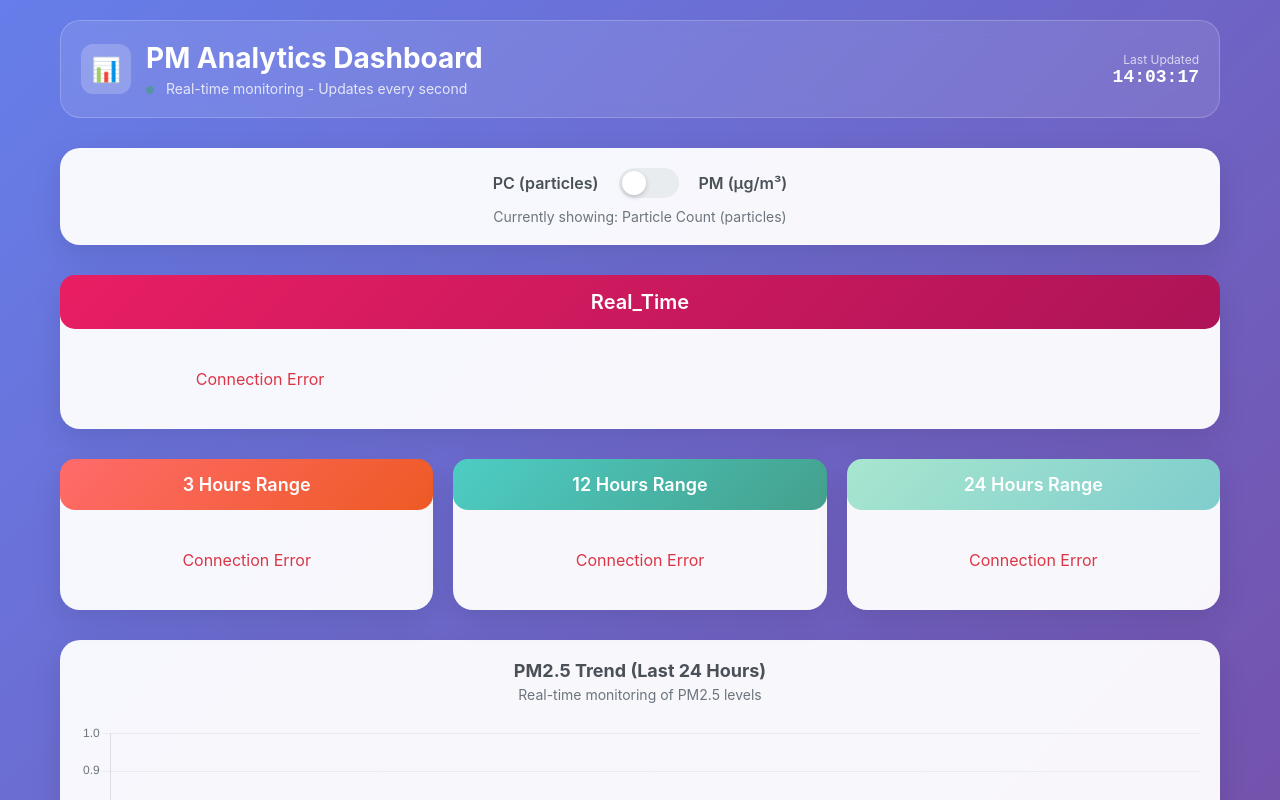
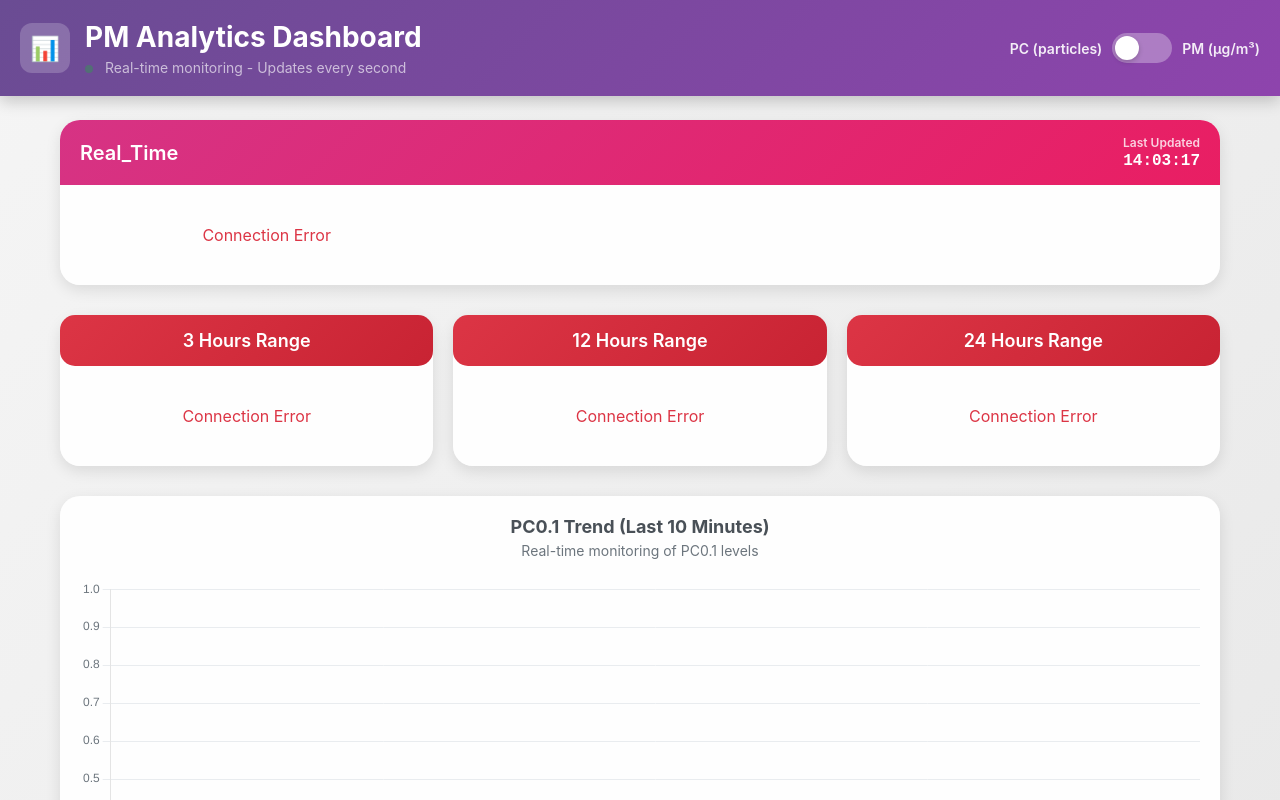
Before and after one commit to rebenow144/peira-wed0.1, a plain HTML site: page fontend/teat3.html in a window 1280 px wide. Shown: the top 800 px of the page. Drawn offline with nearby package versions, Linux system fonts and the light colour scheme; no server answers.

Commit message:
edit chart

```diff
--- a/fontend/teat3.html
+++ b/fontend/teat3.html
@@ -14,9 +14,10 @@
 
     body {
       font-family: -apple-system, BlinkMacSystemFont, 'Segoe UI', Roboto, sans-serif;
-      background: linear-gradient(135deg, #667eea 0%, #764ba2 100%);
+      background: linear-gradient(135deg, #f5f5f5 0%, #e8e8e8 100%);
       min-height: 100vh;
       color: #333;
+      padding-top: 100px; /* Space for fixed navbar */
     }
 
     .container {
@@ -27,16 +28,22 @@
 
     /* Header */
     .header {
-      background: rgba(255, 255, 255, 0.1);
+      background: linear-gradient(135deg, #6a4c93 0%, #8e44ad 100%);
       backdrop-filter: blur(10px);
-      border-radius: 20px;
+      border-radius: 0;
       padding: 20px;
       margin-bottom: 30px;
       color: white;
       display: flex;
       justify-content: space-between;
       align-items: center;
-      border: 1px solid rgba(255, 255, 255, 0.2);
+      box-shadow: 0 5px 15px rgba(0, 0, 0, 0.2);
+      position: fixed;
+      top: 0;
+      left: 0;
+      right: 0;
+      z-index: 1000;
+      width: 100%;
     }
 
     .header-left {
@@ -54,70 +61,53 @@
       align-items: center;
       justify-content: center;
       font-size: 24px;
+      color: white;
     }
 
     .header-title {
       font-size: 28px;
       font-weight: 700;
       margin-bottom: 5px;
+      color: white;
     }
 
     .header-subtitle {
       font-size: 14px;
       opacity: 0.8;
+      color: rgba(255, 255, 255, 0.8);
     }
 
-    .header-right {
-      text-align: right;
-    }
-
-    .last-update-label {
-      font-size: 12px;
-      opacity: 0.7;
-    }
-
-    .last-update-time {
-      font-size: 18px;
-      font-weight: 600;
-      font-family: monospace;
-    }
-
-    /* Toggle Switch */
-    .toggle-section {
-      background: rgba(255, 255, 255, 0.95);
-      border-radius: 20px;
-      padding: 20px;
-      margin-bottom: 30px;
-      box-shadow: 0 10px 30px rgba(0, 0, 0, 0.1);
-      text-align: center;
+    /* Toggle Switch in Header */
+    .header-toggle {
+      display: flex;
+      align-items: center;
+      gap: 15px;
     }
 
     .toggle-container {
       display: flex;
-      justify-content: center;
       align-items: center;
-      gap: 20px;
-      margin-bottom: 10px;
+      gap: 10px;
     }
 
     .toggle-label {
-      font-size: 16px;
+      font-size: 14px;
       font-weight: 600;
-      color: #495057;
+      color: rgba(255, 255, 255, 0.9);
     }
 
     .toggle-switch {
       position: relative;
       width: 60px;
       height: 30px;
-      background: #e9ecef;
+      background: rgba(255, 255, 255, 0.3);
       border-radius: 15px;
       cursor: pointer;
       transition: all 0.3s ease;
     }
 
     .toggle-switch.active {
-      background: linear-gradient(135deg, #667eea, #764ba2);
+      background: rgba(255, 255, 255, 0.5);
     }
 
     .toggle-slider {
@@ -136,44 +126,58 @@
       transform: translateX(30px);
     }
 
-    .toggle-description {
-      font-size: 14px;
-      color: #6c757d;
-      margin-top: 10px;
-    }
-
     /* Real-time Section */
     .realtime-section {
       background: rgba(255, 255, 255, 0.95);
       border-radius: 20px;
-      padding: 20px;
+      padding: 0;
       margin-bottom: 30px;
-      box-shadow: 0 10px 30px rgba(0, 0, 0, 0.1);
+      box-shadow: 0 5px 15px rgba(0, 0, 0, 0.1);
+      overflow: hidden;
     }
 
     .realtime-header {
-      background: linear-gradient(135deg, #e91e63, #ad1457);
+      background: linear-gradient(135deg, #d63384 0%, #e91e63 100%);
       color: white;
       padding: 15px 20px;
-      border-radius: 15px;
-      margin: -20px -20px 20px -20px;
-      text-align: center;
+      display: flex;
+      justify-content: space-between;
+      align-items: center;
       font-size: 20px;
       font-weight: 600;
+    }
+
+    .last-update-info {
+      display: flex;
+      flex-direction: column;
+      align-items: flex-end;
+      gap: 2px;
+    }
+
+    .last-update-label {
+      font-size: 12px;
+      opacity: 0.8;
+    }
+
+    .last-update-time {
+      font-size: 16px;
+      font-weight: 600;
+      font-family: monospace;
     }
 
     .realtime-grid {
       display: grid;
       grid-template-columns: repeat(3, 1fr);
-      gap: 20px;
+      gap: 0;
+      padding: 20px;
     }
 
     .realtime-card {
       background: #f8f9fa;
-      border-radius: 15px;
+      border-radius: 0;
       padding: 30px 20px;
       text-align: center;
-      border: 2px solid #e9ecef;
+      border: none;
       position: relative;
       overflow: hidden;
       transition: all 0.3s ease;
@@ -185,13 +189,7 @@
     }
 
     .realtime-card::before {
-      content: '';
-      position: absolute;
-      top: 0;
-      left: 0;
-      right: 0;
-      height: 4px;
-      background: linear-gradient(90deg, #667eea, #764ba2);
+      display: none;
     }
 
     .realtime-label {
@@ -226,7 +224,7 @@
       background: rgba(255, 255, 255, 0.95);
       border-radius: 20px;
       padding: 20px;
-      box-shadow: 0 10px 30px rgba(0, 0, 0, 0.1);
+      box-shadow: 0 5px 15px rgba(0, 0, 0, 0.1);
     }
 
     .stats-header {
@@ -240,19 +238,19 @@
     }
 
     .stats-3h .stats-header {
-      background: linear-gradient(135deg, #ff6b6b, #ee5a24);
+      background: linear-gradient(135deg, #dc3545 0%, #c82333 100%);
     }
 
     .stats-12h .stats-header {
-      background: linear-gradient(135deg, #4ecdc4, #44a08d);
+      background: linear-gradient(135deg, #dc3545 0%, #c82333 100%);
     }
 
     .stats-24h .stats-header {
-      background: linear-gradient(135deg, #a8e6cf, #7fcdcd);
+      background: linear-gradient(135deg, #dc3545 0%, #c82333 100%);
     }
 
     .stat-item {
-      background: #f8f9fa;
+      background: #e3f2fd;
       border-radius: 12px;
       padding: 15px;
       margin-bottom: 15px;
@@ -297,7 +295,7 @@
       background: rgba(255, 255, 255, 0.95);
       border-radius: 20px;
       padding: 20px;
-      box-shadow: 0 10px 30px rgba(0, 0, 0, 0.1);
+      box-shadow: 0 5px 15px rgba(0, 0, 0, 0.1);
     }
 
     .chart-container {
@@ -354,9 +352,17 @@
       }
 
       .header {
+        padding: 15px 20px;
+      }
+
+      .header-left {
         flex-direction: column;
-        gap: 20px;
-        text-align: center;
+        gap: 10px;
+      }
+
+      .header-toggle {
+        flex-direction: column;
+        gap: 10px;
       }
 
       .realtime-grid {
@@ -365,6 +371,12 @@
 
       .stats-section {
         grid-template-columns: 1fr;
+      }
+
+      .realtime-header {
+        flex-direction: column;
+        gap: 10px;
+        text-align: center;
       }
     }
   </style>
@@ -384,14 +396,7 @@
           </div>
         </div>
       </div>
-      <div class="header-right">
-        <div class="last-update-label">Last Updated</div>
-        <div class="last-update-time" id="lastUpdate">--:--:--</div>
-      </div>
-    </div>
-
-    <!-- Toggle Switch -->
-    <div class="toggle-section">
+      <div class="header-toggle">
         <div class="toggle-container">
           <div class="toggle-label">PC (particles)</div>
           <div class="toggle-switch" id="toggleSwitch" onclick="toggleDataType()">
@@ -399,14 +404,18 @@
           </div>
           <div class="toggle-label">PM (µg/m³)</div>
         </div>
-      <div class="toggle-description" id="toggleDescription">
-        Currently showing: Particle Count (particles)
       </div>
     </div>
 
     <!-- Real-time Section -->
     <div class="realtime-section">
-      <div class="realtime-header">Real_Time</div>
+      <div class="realtime-header">
+        <span>Real_Time</span>
+        <div class="last-update-info">
+          <div class="last-update-label">Last Updated</div>
+          <div class="last-update-time" id="lastUpdate">--:--:--</div>
+        </div>
+      </div>
       <div class="realtime-grid" id="realtimeData">
         <div class="loading">Loading real-time data...</div>
       </div>
@@ -442,8 +451,8 @@
     <!-- Chart Section -->
     <div class="chart-section">
       <div style="text-align: center; margin-bottom: 10px;">
-        <h3 style="color: #495057; font-size: 18px; margin-bottom: 5px;" id="chartTitle">PM2.5 Trend (Last 24 Hours)</h3>
-        <p style="color: #6c757d; font-size: 14px;">Real-time monitoring of PM2.5 levels</p>
+        <h3 style="color: #495057; font-size: 18px; margin-bottom: 5px;" id="chartTitle">PC0.1 Trend (Last 10 Minutes)</h3>
+        <p style="color: #6c757d; font-size: 14px;">Real-time monitoring of PC0.1 levels</p>
       </div>
       <div class="chart-container">
         <canvas id="pmChart"></canvas>
@@ -465,10 +474,10 @@
         data: {
           labels: [],
           datasets: [{
-            label: 'PC2.5 (particles)',
+            label: 'PC0.1 (particles)',
             data: [],
-            borderColor: '#e91e63',
-            backgroundColor: 'rgba(233, 30, 99, 0.1)',
+            borderColor: '#007bff',
+            backgroundColor: 'rgba(0, 123, 255, 0.1)',
             borderWidth: 2,
             fill: true,
             tension: 0.4
@@ -510,19 +519,16 @@
     function toggleDataType() {
       isShowingPM = !isShowingPM;
       const toggleSwitch = document.getElementById('toggleSwitch');
-      const toggleDescription = document.getElementById('toggleDescription');
       const chartTitle = document.getElementById('chartTitle');
 
       if (isShowingPM) {
         toggleSwitch.classList.add('active');
-        toggleDescription.textContent = 'Currently showing: Particle Mass (µg/m³)';
-        chartTitle.textContent = 'PM2.5 Trend (Last 24 Hours)';
-        chart.data.datasets[0].label = 'PM2.5 (µg/m³)';
+        chartTitle.textContent = 'PM0.1 Trend (Last 10 Minutes)';
+        chart.data.datasets[0].label = 'PM0.1 (µg/m³)';
       } else {
         toggleSwitch.classList.remove('active');
-        toggleDescription.textContent = 'Currently showing: Particle Count (particles)';
-        chartTitle.textContent = 'PC2.5 Trend (Last 24 Hours)';
-        chart.data.datasets[0].label = 'PC2.5 (particles)';
+        chartTitle.textContent = 'PC0.1 Trend (Last 10 Minutes)';
+        chart.data.datasets[0].label = 'PC0.1 (particles)';
       }
 
       // Clear chart data when switching
@@ -585,8 +591,8 @@
 
         document.getElementById('realtimeData').innerHTML = html;
 
-        // Update chart based on current mode
-        const chartKey = isShowingPM ? 'PM2.5' : 'PC2.5';
+        // Update chart with PC0.1 data (always show PC0.1 regardless of toggle)
+        const chartKey = isShowingPM ? 'PM0.1' : 'PC0.1';
         if (data[chartKey]) {
           const now = new Date();
           const timeLabel = now.toLocaleTimeString('en-US', { hour12: false });
@@ -596,8 +602,8 @@
             value: parseFloat(data[chartKey])
           });
 
-          // Keep only last 50 data points
-          if (chartData.length > 50) {
+          // Keep only last 10 minutes of data (600 seconds / 1 second interval = 600 points)
+          if (chartData.length > 600) {
             chartData.shift();
           }
 
```
Also changed, not shown: image.png (deleted). Lines whose indentation alone changed are shown as unchanged.
